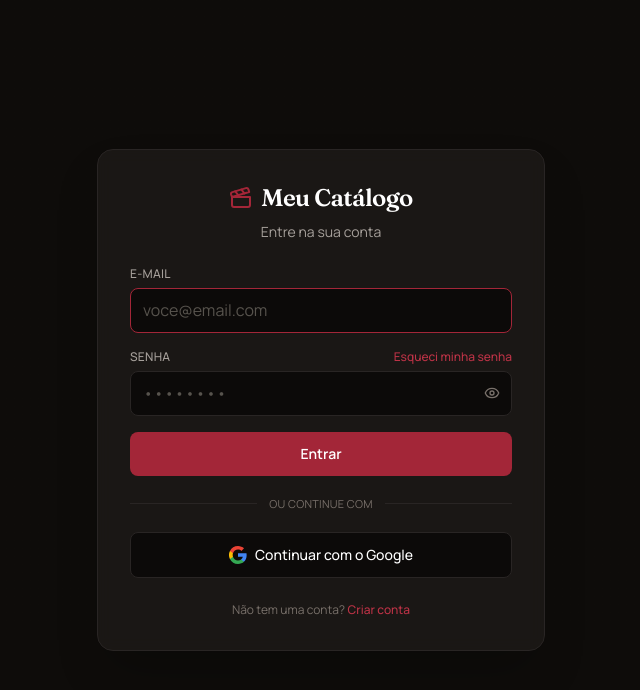
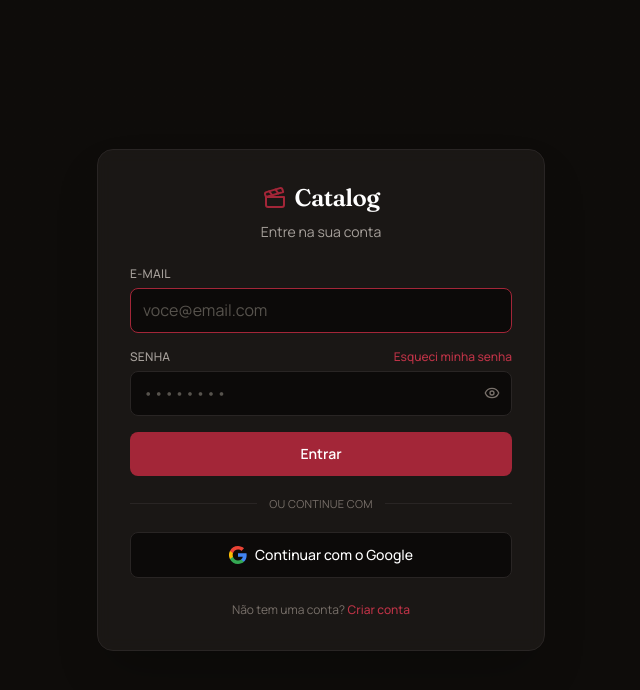
Before and after one commit to LennonRsantos/Catalog, a React (Vite) app: page / in a window 1280 px wide. Shown: the top 690 px of the page, without its empty margins (319-959 px from the left). Built offline with nearby package versions, Linux system fonts and the light colour scheme; no server answers.

Commit message:
chore: renomeia app para Catalog

```diff
--- a/index.html
+++ b/index.html
@@ -16,7 +16,7 @@
       href="https://fonts.googleapis.com/css2?family=Fraunces:opsz,wght@9..144,500;9..144,600;9..144,700&family=Manrope:wght@400;500;600;700;800&display=swap"
       rel="stylesheet"
     />
-    <title>Meu Catálogo — Filmes e Séries</title>
+    <title>Catalog — Filmes e Séries</title>
   </head>
   <body>
     <div id="root"></div>
--- a/package.json
+++ b/package.json
@@ -1,5 +1,5 @@
 {
-  "name": "catalogo-filmes",
+  "name": "catalog",
   "private": true,
   "version": "0.1.0",
   "type": "module",
@@ -11,8 +11,10 @@
   },
   "dependencies": {
     "@supabase/supabase-js": "^2.116.0",
+    "chart.js": "^4.5.1",
     "lucide-react": "^1.41.0",
     "react": "^19.2.8",
+    "react-chartjs-2": "^5.3.1",
     "react-dom": "^19.2.8"
   },
   "devDependencies": {
--- a/src/App.tsx
+++ b/src/App.tsx
@@ -503,7 +503,7 @@
           <div className="flex items-center gap-2">
             <Clapperboard className="text-[#a32638]" size={20} />
             <span className="font-display text-lg font-semibold tracking-tight text-white sm:text-xl">
-              Meu Catálogo
+              Catalog
             </span>
           </div>
 
--- a/src/components/AuthScreen.tsx
+++ b/src/components/AuthScreen.tsx
@@ -120,7 +120,7 @@
         <div className="mb-6 flex flex-col items-center gap-2 text-center">
           <div className="flex items-center gap-2">
             <Clapperboard className="text-[#a32638]" size={24} />
-            <span className="font-display text-2xl font-semibold tracking-tight text-white">Meu Catálogo</span>
+            <span className="font-display text-2xl font-semibold tracking-tight text-white">Catalog</span>
           </div>
           <p className="text-sm text-stone-400">
             {mode === "signup"
--- a/src/components/ProgramasTab.tsx
+++ b/src/components/ProgramasTab.tsx
@@ -166,7 +166,7 @@
     <div className="space-y-6">
       <div>
         <h1 className="font-display text-2xl font-semibold tracking-tight text-white sm:text-3xl">
-          Meu Catálogo
+          Catalog
         </h1>
         <p className="mt-1.5 max-w-xl text-sm text-stone-500">
           O que você está assistindo, quer ver e já viu.
```
Also changed, not shown: 1 other file (tests, documents, lock files or other folders).
